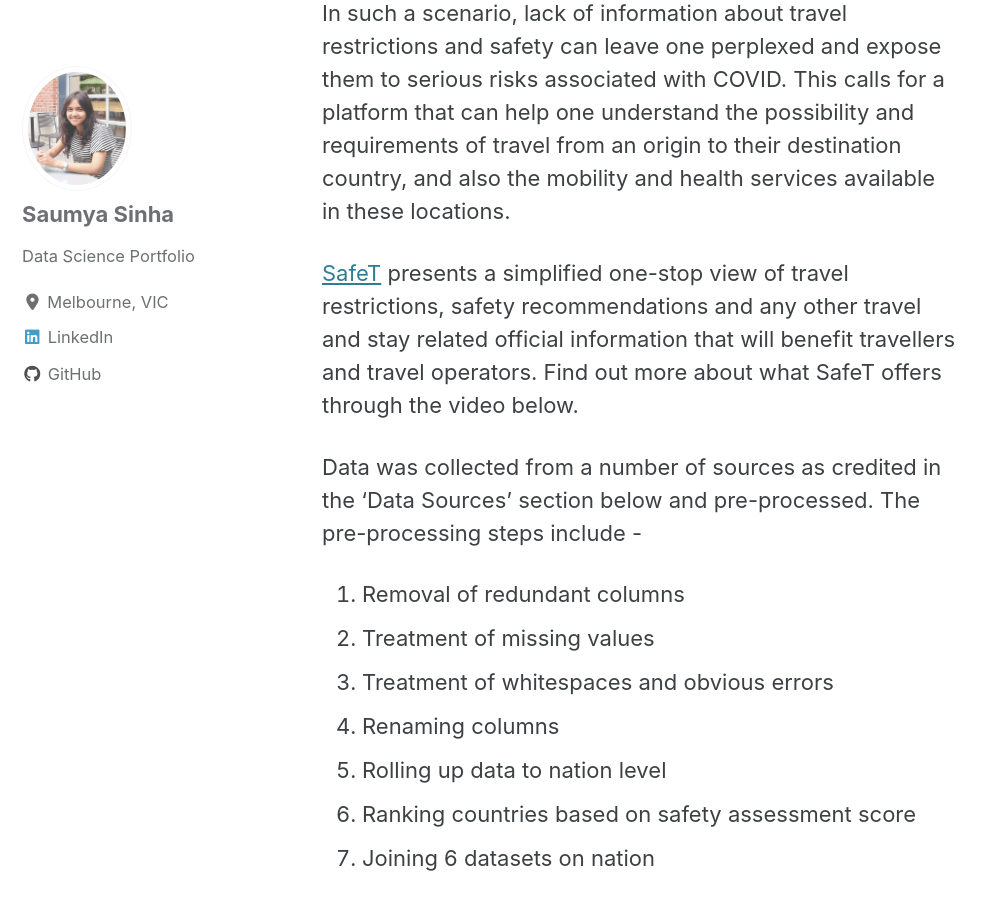
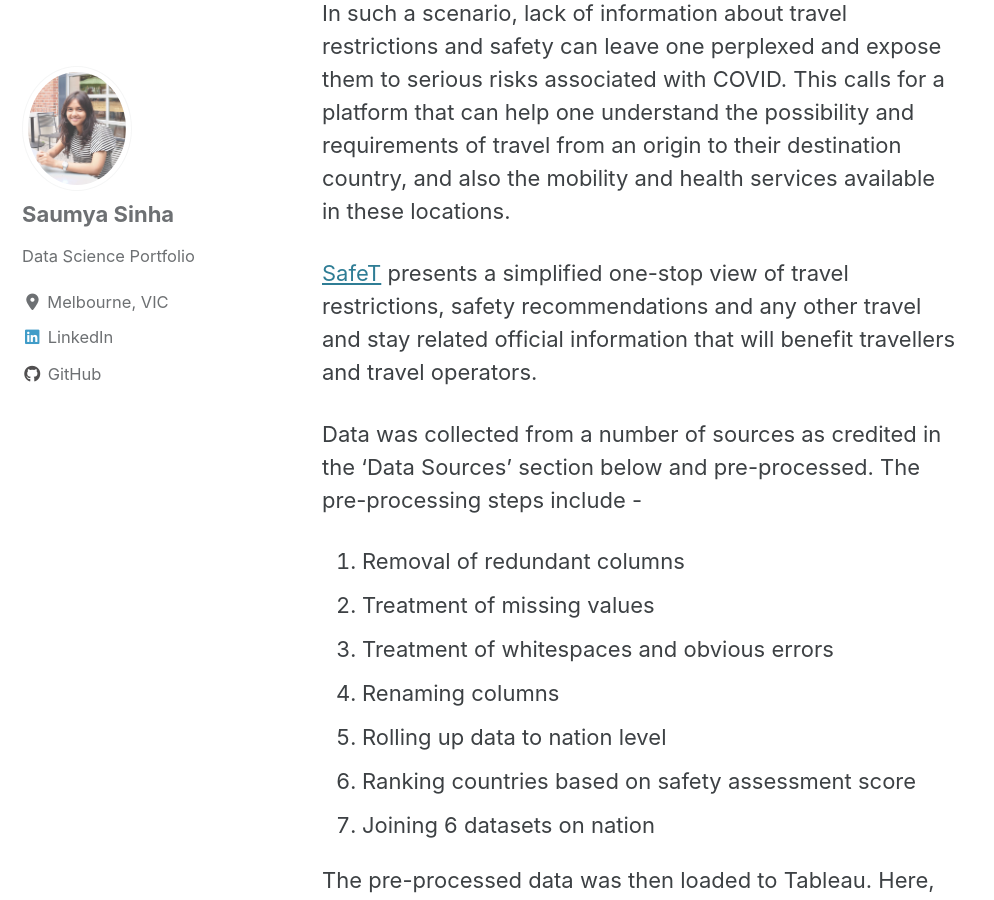
Before and after one commit to sinhasaumya/sinhasaumya.github.io, a Jekyll site: the page built from _posts/2020-09-30-safeT.md, in a window 1280 px wide and 900 px high, scrolled down 1080 px. Shown: the whole window, without its empty margins (0-994 px from the left). Built offline with Jekyll 4.4.1, drawn with Linux system fonts in a browser that asks for light colours; cached includes are drawn as plain includes; nearby versions of some CDN libraries.

Commit message:
Add files via upload

```diff
--- a/_posts/2020-09-30-safeT.md
+++ b/_posts/2020-09-30-safeT.md
@@ -18,7 +18,7 @@ COVID-19 is one of the most contagious flu-like diseases the world has seen in a
 
 United Nations body World Tourism Organization reported on September 10, 2020 that ‘more than 50% of global destinations are easing travel restrictions - but caution remains’. Due to personal and business needs, travel is sometimes necessary even in the face of a global pandemic. In such a scenario, lack of information about travel restrictions and safety can leave one perplexed and expose them to serious risks associated with COVID. This calls for a platform that can help one understand the possibility and requirements of travel from an origin to their destination country, and also the mobility and health services available in these locations.
 
-[SafeT](https://public.tableau.com/profile/saumya.sinha1550#!/vizhome/SafeT/Overview) presents a simplified one-stop view of travel restrictions, safety recommendations and any other travel and stay related official information that will benefit travellers and travel operators. Find out more about what SafeT offers through the video below.
+[SafeT](https://public.tableau.com/profile/saumya.sinha1550#!/vizhome/SafeT/Overview) presents a simplified one-stop view of travel restrictions, safety recommendations and any other travel and stay related official information that will benefit travellers and travel operators.
 
 Data was collected from a number of sources as credited in the ‘Data Sources’ section below and pre-processed. The pre-processing steps include -
 1.	Removal of redundant columns
```
